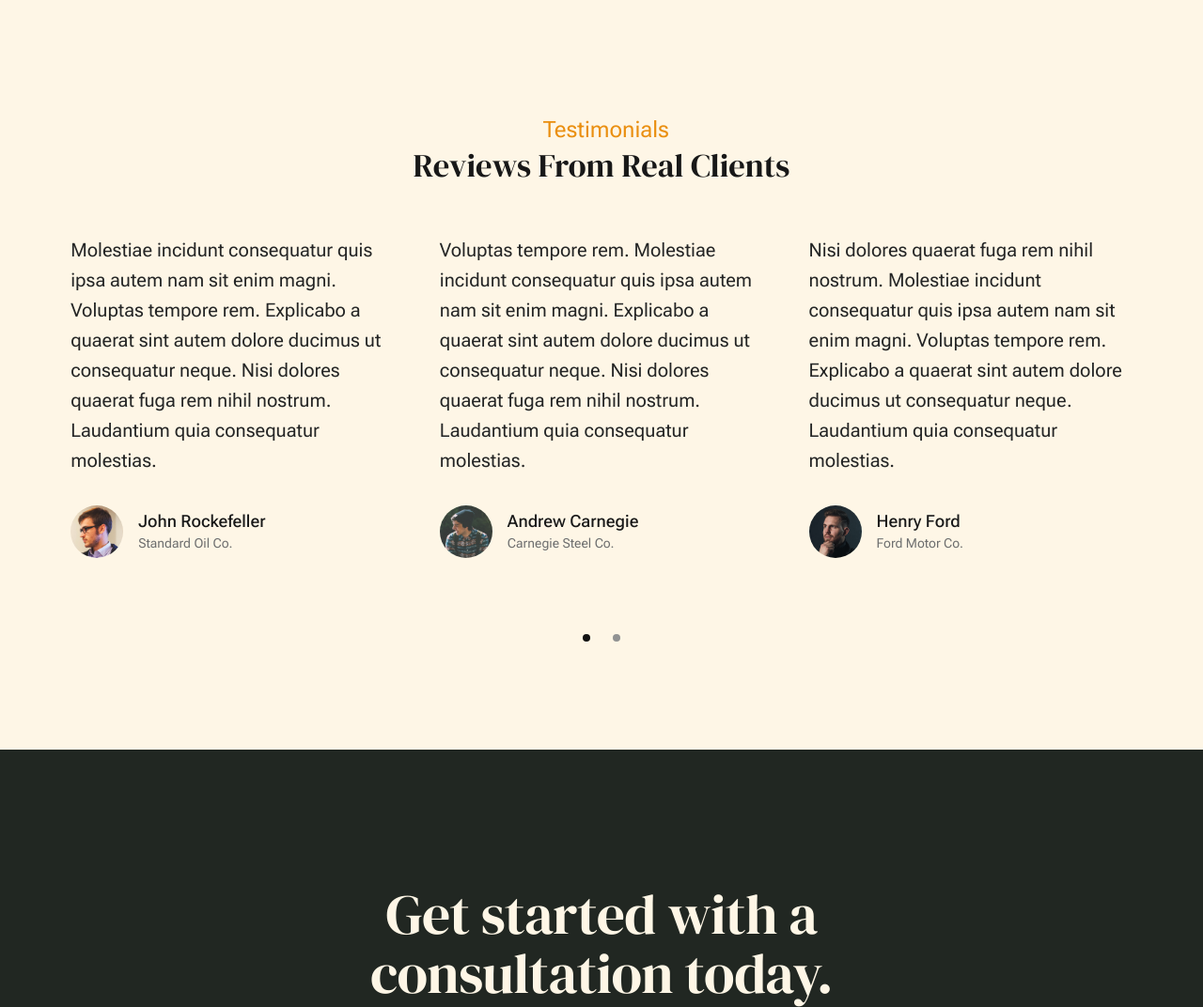
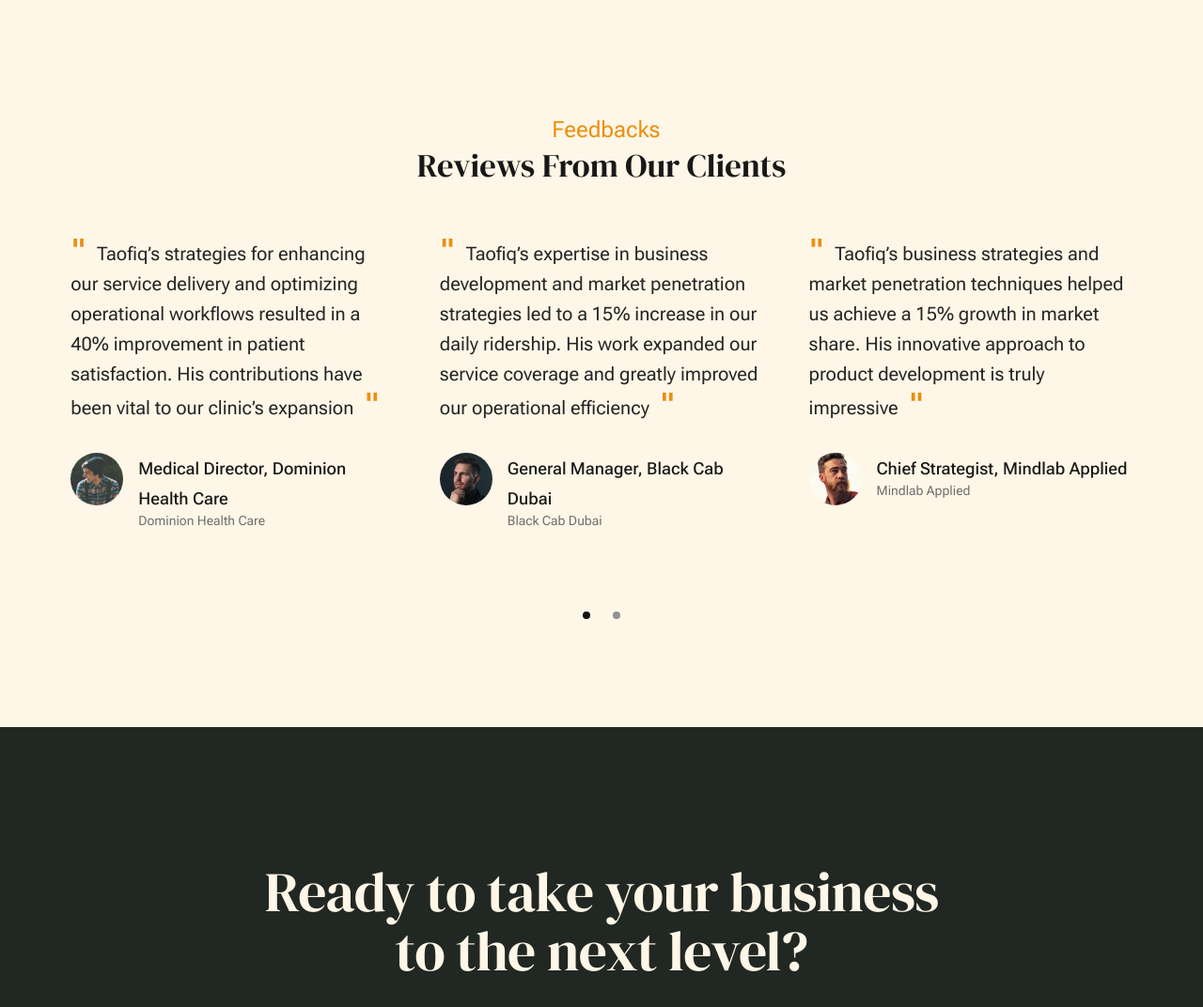
Before and after one commit to AishatAdewoyin/atoyebi-taofiq-olajide, a plain HTML site: page about.html in a window 1280 px wide. Shown: the part 3960-5032 px from the top of the page at 94% size. Drawn offline with Linux system fonts and the light colour scheme.

Commit message:
updating other pages content

```diff
--- a/about.html
+++ b/about.html
@@ -195,85 +195,77 @@
                </section>
 
                <section class="s-testimonials">
-
                     <div class="s-testimonials__header row row-x-center text-center">
                         <div class="column xl-8 lg-12">
 
                             <p class="text-pretitle">
-                            Testimonials
+                            Feedbacks
                             </p>
                             <h3>
-                            Reviews From Real Clients
+                            Reviews From Our Clients
                             </h3>
-
                         </div>
                     </div>
 
                     <div class="row s-testimonials__content">
                         <div class="column xl-12 testimonials">
-
                             <div class="swiper-container testimonials__slider page-slider">
-
                                 <div class="swiper-wrapper">
                                     <div class="testimonials__slide swiper-slide">
                                         <p>
-                                        Molestiae incidunt consequatur quis ipsa autem nam sit enim magni. Voluptas tempore rem.
-                                        Explicabo a quaerat sint autem dolore ducimus ut consequatur neque. Nisi dolores quaerat fuga rem nihil nostrum.
-                                        Laudantium quia consequatur molestias.
+                                            <span>" </span>Taofiq’s strategies for enhancing our service delivery and optimizing operational workflows resulted in a 40% improvement in patient satisfaction. His contributions have been vital to our clinic’s expansion<span> "</span>
                                         </p>
                                         <div class="testimonials__author">
-                                            <img src="images/avatars/user-01.jpg" alt="Author image" class="testimonials__avatar">
+                                            <img src="images/avatars/user-04.jpg" alt="Author image"
+                                                class="testimonials__avatar">
                                             <cite class="testimonials__cite">
-                                                <strong>John Rockefeller</strong>
-                                                <span>Standard Oil Co.</span>
+                                                <strong>Medical Director, Dominion Health Care</strong>
+                                                <span>Dominion Health Care</span>
                                             </cite>
                                         </div>
                                     </div>
                                     <div class="testimonials__slide swiper-slide">
                                         <p>
-                                        Voluptas tempore rem. Molestiae incidunt consequatur quis ipsa autem nam sit enim magni.
-                                        Explicabo a quaerat sint autem dolore ducimus ut consequatur neque. Nisi dolores quaerat fuga rem nihil nostrum.
-                                        Laudantium quia consequatur molestias.
+                                            <span>" </span>Taofiq’s expertise in business development and market penetration strategies led to a 15% increase in our daily ridership. His work expanded our service coverage and greatly improved our operational efficiency<span> "</span>
                                         </p>
                                         <div class="testimonials__author">
-                                            <img src="images/avatars/user-04.jpg" alt="Author image" class="testimonials__avatar">
+                                            <img src="images/avatars/user-06.jpg" alt="Author image"
+                                                class="testimonials__avatar">
                                             <cite class="testimonials__cite">
-                                                <strong>Andrew Carnegie</strong>
-                                                <span>Carnegie Steel Co.</span>
+                                                <strong>General Manager, Black Cab Dubai</strong>
+                                                <span>Black Cab Dubai</span>
                                             </cite>
                                         </div>
                                     </div>
                                     <div class="testimonials__slide swiper-slide">
                                         <p>
-                                        Nisi dolores quaerat fuga rem nihil nostrum. Molestiae incidunt consequatur quis ipsa autem nam sit enim magni.
-                                        Voluptas tempore rem. Explicabo a quaerat sint autem dolore ducimus ut consequatur neque.
-                                        Laudantium quia consequatur molestias.
+                                            <span>" </span>Taofiq’s business strategies and market penetration techniques helped us achieve a 15% growth in market share. His innovative approach to product development is truly impressive<span> "</span>
                                         </p>
                                         <div class="testimonials__author">
-                                            <img src="images/avatars/user-06.jpg" alt="Author image" class="testimonials__avatar">
+                                            <img src="images/avatars/user-02.jpg" alt="Author image"
+                                                class="testimonials__avatar">
                                             <cite class="testimonials__cite">
-                                                <strong>Henry Ford</strong>
-                                                <span>Ford Motor Co.</span>
+                                                <strong>Chief Strategist, Mindlab Applied</strong>
+                                                <span>Mindlab Applied</span>
                                             </cite>
                                         </div>
                                     </div>
                                     <div class="testimonials__slide swiper-slide">
                                         <p>
-                                        Molestiae incidunt consequatur quis ipsa autem nam sit enim magni. Voluptas tempore rem.
-                                        Explicabo a quaerat sint autem dolore ducimus ut consequatur neque. Nisi dolores quaerat fuga rem nihil nostrum.
-                                        Laudantium quia consequatur molestias.
+                                            <span>" </span>Working with Taofiq was a game-changer for our company. His insights into renewable energy trends and his strategic planning helped us expand our market presence by 25% in just one year. His dedication and expertise are unmatche<span> "</span>
                                         </p>
                                         <div class="testimonials__author">
-                                            <img src="images/avatars/user-02.jpg" alt="Author image" class="testimonials__avatar">
+                                            <img src="images/avatars/user-01.jpg" alt="Author image"
+                                                class="testimonials__avatar">
                                             <cite class="testimonials__cite">
-                                                <strong>John Morgan</strong>
-                                                <span>JP Morgan & Co.</span>
+                                                <strong>CEO, Charvia Renewable Energy</strong>
+                                                <span>Charvia Renewable Energy.</span>
                                             </cite>
                                         </div>
                                     </div>
                                 </div>
+
                                 <div class="swiper-pagination"></div>
-
                             </div>
                         </div>
                     </div>
@@ -286,10 +278,10 @@
 
                     <div class="s-cta__content">
                         <h2 class="text-display-title">
-                        Get started with a consultation today.
+                            Ready to take your business to the next level?
                         </h2>
                         <p class="lead">
-                        Lorem ipsum dolor sit, amet consectetur adipisicing elit. Quis rem, esse doloribus sint eaque at debitis enim vitae minus expedita ratione dignissimos sit nostrum optio sequi. Ipsa at beatae quam.
+                            Let’s start with a personalized consultation to understand your unique needs and challenges. Together, we will develop tailored strategies to drive growth, enhance efficiency, and achieve your business goals.
                         </p>
                         <a href="contact.html" class="btn btn--primary">Let's Work Together</a>
                     </div>
@@ -304,9 +296,7 @@
                 <div class="column xl-6 lg-6 md-12 s-footer__block s-footer__about">
                     <h3>About Atoyebi Taofiq Olajide</h3>
                     <p>
-                        Lorem ipsum dolor sit amet consectetur adipisicing elit. Voluptas illum quasi facere libero,
-                        fugiat laboriosam possimus reprehenderit eveniet vero voluptatum fugit ad quis veritatis
-                        suscipit beatae
+                        ATO is a visionary business development expert with extensive experience across various industries. Well known for his innovative solutions and strategic acumen, he has consistently driven growth and transformation, making him a sought-after consultant and advisor dedicated to helping businesses achieve their full potential.
                     </p>
                 </div>
                 <div class="column xl-3 lg-3 md-12 s-footer__block s-footer__site-links">
@@ -314,7 +304,6 @@
                     <ul class="link-list">
                         <li><a href="index.html">Home</a></li>
                         <li><a href="services.html">Services</a></li>
-                        <!-- <li><a href="blog.html">Journal</a></li> -->
                         <li><a href="about.html">About</a></li>
                         <li><a href="contact.html">Contact</a></li>
                     </ul>
@@ -366,7 +355,7 @@
                         <li>
                             <a href="#0" target="_blank">
                                 <svg xmlns="http://www.w3.org/2000/svg" width="24" height="24" viewBox="0 0 24 24"
-                                    style="fill: rgba(0, 0, 0, 1);transform: -ms-filter;">
+                                    style="fill: rgba(0, 0, 0, 1);transform:-ms-filter;">
                                     <path
                                         d="M20.66 6.98a9.932 9.932 0 0 0-3.641-3.64C15.486 2.447 13.813 2 12 2s-3.486.447-5.02 1.34c-1.533.893-2.747 2.107-3.64 3.64S2 10.187 2 12s.446 3.487 1.34 5.02a9.924 9.924 0 0 0 3.641 3.64C8.514 21.553 10.187 22 12 22s3.486-.447 5.02-1.34a9.932 9.932 0 0 0 3.641-3.64C21.554 15.487 22 13.813 22 12s-.446-3.487-1.34-5.02zM12 3.66c2 0 3.772.64 5.32 1.919-.92 1.174-2.286 2.14-4.1 2.9-1.002-1.813-2.088-3.327-3.261-4.54A7.715 7.715 0 0 1 12 3.66zM5.51 6.8a8.116 8.116 0 0 1 2.711-2.22c1.212 1.201 2.325 2.7 3.34 4.5-2 .6-4.114.9-6.341.9-.573 0-1.006-.013-1.3-.04A8.549 8.549 0 0 1 5.51 6.8zM3.66 12c0-.054.003-.12.01-.2.007-.08.01-.146.01-.2.254.014.641.02 1.161.02 2.666 0 5.146-.367 7.439-1.1.187.373.381.793.58 1.26-1.32.293-2.674 1.006-4.061 2.14S6.4 16.247 5.76 17.5c-1.4-1.587-2.1-3.42-2.1-5.5zM12 20.34c-1.894 0-3.594-.587-5.101-1.759.601-1.187 1.524-2.322 2.771-3.401 1.246-1.08 2.483-1.753 3.71-2.02a29.441 29.441 0 0 1 1.56 6.62 8.166 8.166 0 0 1-2.94.56zm7.08-3.96a8.351 8.351 0 0 1-2.58 2.621c-.24-2.08-.7-4.107-1.379-6.081.932-.066 1.765-.1 2.5-.1.799 0 1.686.034 2.659.1a8.098 8.098 0 0 1-1.2 3.46zm-1.24-5c-1.16 0-2.233.047-3.22.14a27.053 27.053 0 0 0-.68-1.62c2.066-.906 3.532-2.006 4.399-3.3 1.2 1.414 1.854 3.027 1.96 4.84-.812-.04-1.632-.06-2.459-.06z">
                                     </path>
@@ -382,7 +371,7 @@
                 <p class="ss-copyright">
                     <span>© Copyright Atoyebi Taofiq Olajide 2024</span>
                     <span>Developed by <a href="https://aishat-adewoyin.vercel.app/" target="_blank">Aishat
-                            Adewoyin.</a> Reference <a href="https://github.com/AishatAdewoyin"
+                            Adewoyin</a>. Reference <a href="https://github.com/AishatAdewoyin"
                             target="_blank">@AishatAdewoyin</a></span>
                 </p>
             </div>
```
Also changed, not shown: contact.html (+3 -6 lines), index.html (+2 -2 lines), services.html (+31 -35 lines).
